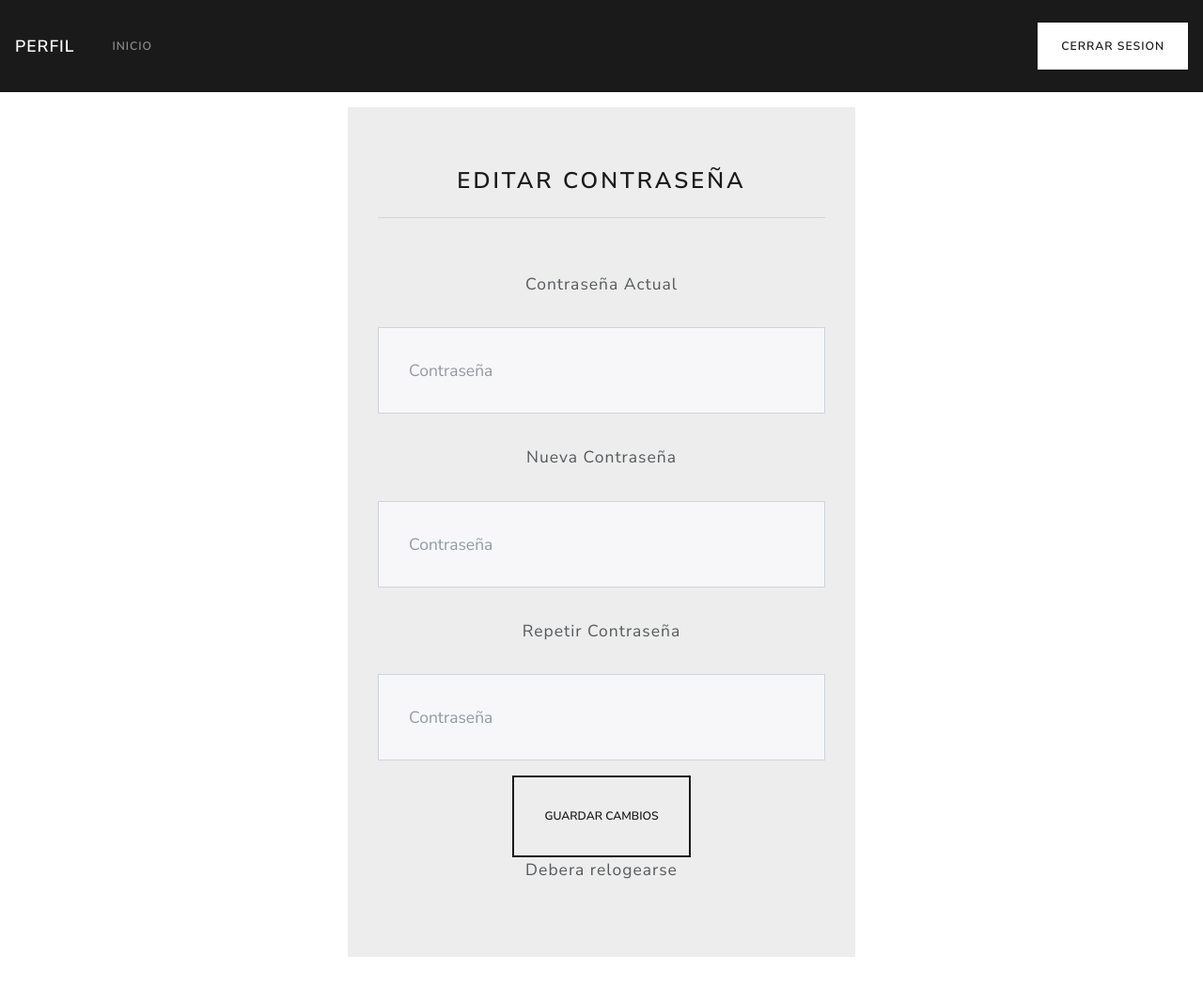
After one commit to Grupo42018/f2kens, a Django app: template frontend_token/templates/profile.html in a window 1280 px wide. The commit adds this page. Shown: the whole page at 94% size. Run offline with Django 3.2, Linux system fonts and the light colour scheme; the template is opened without the code that fills it, so the values that code supplies are empty; some libraries are stand-ins or nearby versions.

Commit message:
Profile listo

```diff
--- a/f2kens/views.py
+++ b/f2kens/views.py
@@ -224,7 +224,7 @@ def revoke_device(request):
     access_tokens = tokensmod.AccessToken.objects.filter(user=request.user)
 
     for token in access_tokens:
-        tokensmod.RefreshToken.objects.get(token=token).delete()
+        tokensmod.RefreshToken.objects.get(access_token=token).delete()
         token.delete()
 
     dev = Device.objects.get(parent__user=request.user)
--- a/frontend_token/templates/guard.html
+++ b/frontend_token/templates/guard.html
@@ -7,10 +7,8 @@
 
   {% block brand %}Guardia{% endblock brand %}
   {% block tabs %}
-    <li class="nav-item active">
-      <a class="nav-link" href="#control" data-toggle="tab">
-        Control
-      </a>
+    <li class="nav-item">
+      <a class="nav-link active" href="/profile"`>Perfil</a>
     </li>
   {% endblock tabs %}
 
--- /dev/null
+++ b/frontend_token/templates/profile.html
@@ -0,0 +1,47 @@
+{% extends "base_lux.html" %}
+
+{% block head %}
+  <title>Perfil</title>
+{% endblock head %}
+
+{% block brand %}Perfil{% endblock brand %}
+
+{% block tabs %}
+  <li class="nav-item">
+    <a class="nav-link" href="/checking_user"`>Inicio</a>
+  </li>
+{% endblock tabs %}
+
+{% block content %}
+<!-- Relacionar con el tab profile-->
+<div class="container">
+  <div class="row">
+
+    <!-- Editar Perfil -->
+    <div class="mx-auto col-lg-6 col-md-9 col-sm-12">
+      <center>
+        <div class="jumbotron" style="background-color: #ededed">
+          <h3>EDITAR CONTRASEÑA</h3>
+          <hr class="my-4">
+          <form method="POST" action="/profile/" accept-charset="utf-8">
+            {% csrf_token %}
+            <div class="form-group">
+              <label class="col-form-label col-form-label-lg" for="inputLarge">Contraseña Actual</label>
+              <input class="form-control form-control-lg" name="passwordOld" placeholder="Contraseña" id="inputLarge" type="password">
+              <label class="col-form-label col-form-label-lg" for="inputLarge">Nueva Contraseña</label>
+              <input class="form-control form-control-lg" name="passwordNew" placeholder="Contraseña" id="inputLarge" type="password">
+              <label class="col-form-label col-form-label-lg" for="inputLarge">Repetir Contraseña</label>
+              <input class="form-control form-control-lg" name="passwordRep" placeholder="Contraseña" id="inputLarge" type="password">
+            </div>
+            <p class="lead">
+              <button class="btn btn-outline-primary btn-lg" type="submit">GUARDAR CAMBIOS</button><br/>
+              Debera relogearse
+            </p>
+          </form>
+        </div>
+      </center>
+    </div>
+
+  </div>
+</div>
+{% endblock content %}
--- a/frontend_token/urls.py
+++ b/frontend_token/urls.py
@@ -14,7 +14,5 @@ urlpatterns = [
     path('tutor/', views.index_tutor, name='index_tutor'),
     path('guard/', views.index_guard, name='index_guard'),
     path('modal_preceptor/', views.modalpre, name="modalpre"),
-    path('user/new/', views.createUser, name='createUser'),
-    path('probando/', views.base),
-    path('registrar/', views.RegistroUsuario.as_view(), name="registrar")
+    path('profile/', views.profile, name="profile"),
 ]
--- a/static/js/functions.js
+++ b/static/js/functions.js
@@ -43,7 +43,10 @@ function startQr(item){
                 device:content
             }
         }).done((resp) => {
-            console.log(resp)
+            if (!location.toString().endsWith('#students')){
+                location += "#students"
+            }
+            location.reload()
         })
         global.scanner.stop()
       });
```
Also changed, not shown: frontend_token/templates/tutor.html (+1 -61 lines), frontend_token/views.py (+13 -13 lines).
